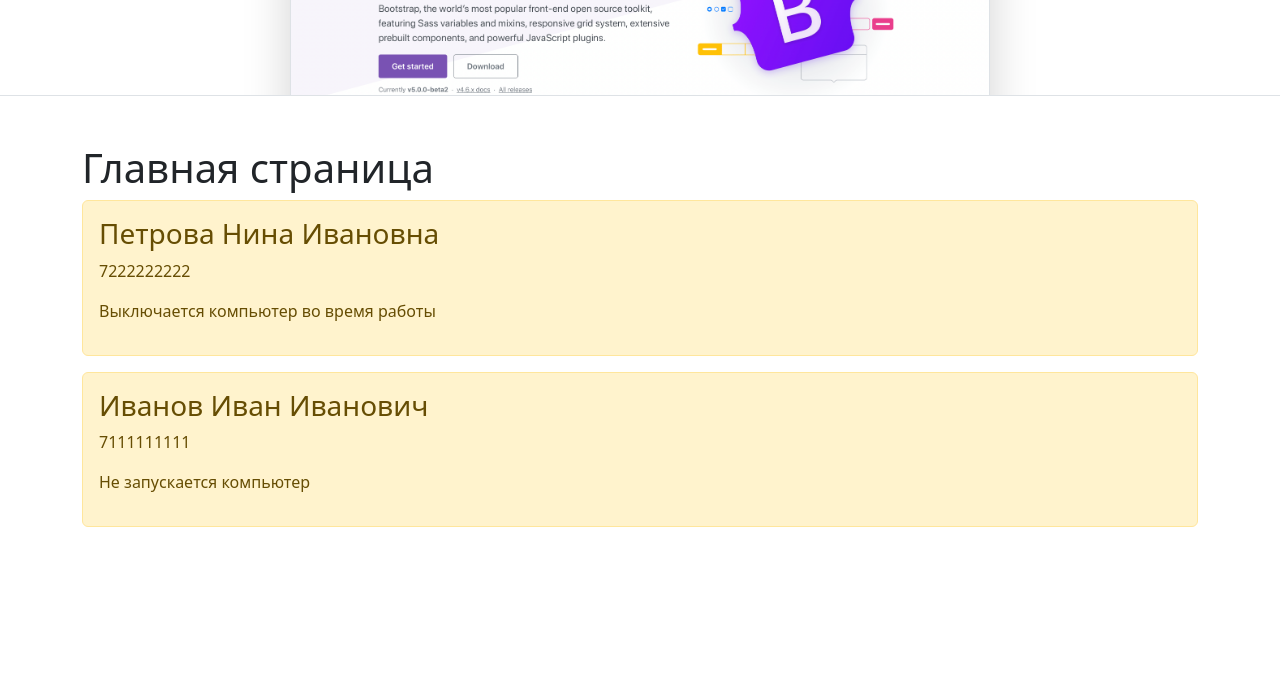
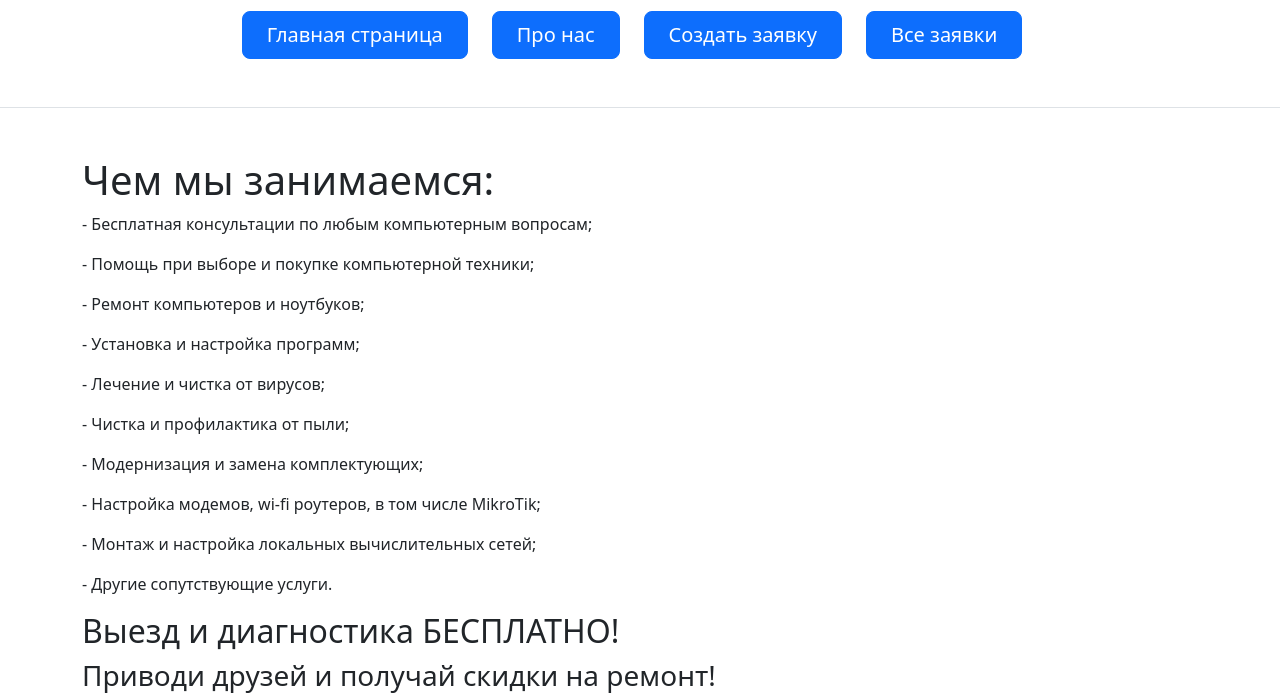
Before and after one commit to Lirikman/django_progect_dev, a Django app: page / in a window 1280 px wide. Shown: the part 466-1166 px from the top of the page. Before the commit the page ends 1009 px from the top, so only its background shows below. Run offline with Django 5.2, Linux system fonts and the light colour scheme; data comes from the database, SQL or seed files in the repository.

Commit message:
Добавлено наполнение сайта

```diff
--- a/it_profi/it_profi/settings.py
+++ b/it_profi/it_profi/settings.py
@@ -116,7 +116,11 @@ USE_TZ = True
 # Static files (CSS, JavaScript, Images)
 # https://docs.djangoproject.com/en/5.0/howto/static-files/
 
-STATIC_URL = 'static/'
+STATIC_URL = '/static/'
+
+STATICFILES_DIRS = [
+    BASE_DIR / "static",
+]
 
 # Default primary key field type
 # https://docs.djangoproject.com/en/5.0/ref/settings/#default-auto-field
--- a/it_profi/it_profi/urls.py
+++ b/it_profi/it_profi/urls.py
@@ -16,8 +16,11 @@ Including another URLconf
 """
 from django.contrib import admin
 from django.urls import path, include
+from django.conf import settings
+from django.conf.urls.static import static
+
 
 urlpatterns = [
     path('admin/', admin.site.urls),
     path('', include('main.urls'))
-]
+] + static(settings.STATIC_URL, document_root=settings.STATIC_ROOT)
--- a/it_profi/main/templates/main/about.html
+++ b/it_profi/main/templates/main/about.html
@@ -9,6 +9,6 @@
 {% endblock %}
 
 {% block content %}
-    <h1>Страница про нас</h1>
-    <p>Страница про нас</p>
+    <h1>Сервисный центр "IT-PROFI"</h1>
+    <p>Мы - команда профессионалов своего дела!</p>
 {% endblock %}
--- a/it_profi/main/templates/main/base.html
+++ b/it_profi/main/templates/main/base.html
@@ -7,23 +8,27 @@
     <meta http-equiv="X-UA-Compatible" content="ie=edge">
     <title>{% block title %}{% endblock %}</title>
     <link rel="stylesheet" href="https://cdn.jsdelivr.net/npm/bootstrap@5.3.2/dist/css/bootstrap.min.css">
+    <link rel="stylesheet" href="{% static 'main/css/main.css' %}">
 </head>
 <body>
 <div class="px-4 pt-5 my-5 text-center border-bottom">
-    <h1 class="display-4 fw-bold text-body-emphasis">{% block name %}{% endblock %}</h1>
-    <div class="col-lg-6 mx-auto">
-      <p class="lead mb-4">Профессиональная компьютерная помощь</p>
-      <div class="d-grid gap-2 d-sm-flex justify-content-sm-center mb-5">
-        <a class="btn btn-primary btn-lg px-4 me-sm-3" href="{% url 'home' %}">Главная страница</a>
-        <a class="btn btn-outline-secondary btn-lg px-4" href="{% url 'about' %}">Про нас</a>
-          <a class="btn btn-outline-secondary btn-lg px-4" href="{% url 'create' %}">Создать заявку</a>
-      </div>
+    <h1 class="display-4 fw-bold text-body-emphasis" >{% block name %}{% endblock %}</h1>
+    <div>
+      <p class="card bg-primary text-white">Профессиональная компьютерная помощь</p>
     </div>
     <div class="overflow-hidden" style="max-height: 30vh;">
         <div class="container px-5">
-        <img src="/images/bootstrap-docs.png" class="img-fluid border rounded-3 shadow-lg mb-4" alt="Example image" width="700" height="500" loading="lazy">
+            <img src="{% static 'main/images/service1.jpg' %}" class="img-fluid border rounded-3 shadow-lg mb-4" alt="My image_1" width="300" height="200" loading="lazy">
+            <img src="{% static 'main/images/it.jpg' %}" class="img-fluid border rounded-3 shadow-lg mb-4" alt="My image_2" width="335" height="200" loading="lazy">
+            <img src="{% static 'main/images/service2.jpg' %}" class="img-fluid border rounded-3 shadow-lg mb-4" alt="My image_3" width="310" height="200" loading="lazy">
+        </div>
+    </div> <br>
+    <div class="d-grid gap-2 d-sm-flex justify-content-sm-center mb-5">
+        <a class="btn btn-primary btn-lg px-4 me-sm-3" href="{% url 'home' %}">Главная страница</a>
+        <a class="btn btn-primary btn-lg px-4 me-sm-3" href="{% url 'about' %}">Про нас</a>
+        <a class="btn btn-primary btn-lg px-4 me-sm-3" href="{% url 'create' %}">Создать заявку</a>
+        <a class="btn btn-primary btn-lg px-4 me-sm-3" href="{% url 'orders' %}">Все заявки</a>
       </div>
-    </div>
     </div>
     <div class="container">
         {% block content %}{% endblock %}
--- a/it_profi/main/templates/main/index.html
+++ b/it_profi/main/templates/main/index.html
@@ -1,24 +1,26 @@
 {% extends 'main/base.html' %}
 
 {% block title %}
-{{ title }}
+Главная страница
 {% endblock %}
 
 {% block name %}
-Главная страница
+Профессионалы своего дела
 {% endblock %}
 
 {% block content %}
-    <h1>Главная страница</h1>
-    {% if orders %}
-        {% for el in orders %}
-            <div class="alert alert-warning mt-2">
-                <h3>{{ el.client }}</h3>
-                <p>{{ el.phone }}</p>
-                <p>{{ el.text }}</p>
-            </div>
-        {% endfor %}
-    {% else %}
-        <p>Записей в базе нет!</p>
-    {% endif %}
+    <h1>Чем мы занимаемся:</h1>
+    <p> - Бесплатная консультации по любым компьютерным вопросам;</p>
+    <p> - Помощь при выборе и покупке компьютерной техники;</p>
+    <p> - Ремонт компьютеров и ноутбуков;</p>
+    <p> - Установка и настройка программ;</p>
+    <p> - Лечение и чистка от вирусов;</p>
+    <p> - Чистка и профилактика от пыли;</p>
+    <p> - Модернизация и замена комплектующих;</p>
+    <p> - Настройка модемов, wi-fi роутеров, в том числе MikroTik;</p>
+    <p> - Монтаж и настройка локальных вычислительных сетей;</p>
+    <p> - Другие сопутствующие услуги.</p>
+    <h2>Выезд и диагностика БЕСПЛАТНО!</h2>
+    <h3>Приводи друзей и получай скидки на ремонт!</h3>
+
 {% endblock %}
--- a/it_profi/main/urls.py
+++ b/it_profi/main/urls.py
@@ -5,5 +5,6 @@ from . import views
 urlpatterns = [
     path('', views.index, name='home'),
     path('about', views.about, name='about'),
-    path('create', views.create, name='create')
+    path('create', views.create, name='create'),
+    path('orders', views.orders, name='orders')
 ]
--- a/it_profi/main/views.py
+++ b/it_profi/main/views.py
@@ -1,11 +1,10 @@
-from django.shortcuts import render
+from django.shortcuts import render, redirect
 from .models import Order
 from .forms import OrderForm
 
 
 def index(request):
-    orders = Order.objects.order_by('-id')
-    return render(request, 'main/index.html', {'title': 'Главная страница сайта', 'orders': orders})
+    return render(request, 'main/index.html')
 
 
 def about(request):
@@ -13,8 +12,22 @@ def about(request):
 
 
 def create(request):
+    error = ''
+    if request.method == 'POST':
+        form = OrderForm(request.POST)
+        if form.is_valid():
+            form.save()
+            return redirect('home')
+        else:
+            error = 'Данные заполнены некорректно'
     form = OrderForm()
     context = {
-        'form': form
+        'form': form,
+        'error': error
     }
     return render(request, 'main/create.html', context)
+
+
+def orders(request):
+    order = Order.objects.order_by('-id')
+    return render(request, 'main/orders.html', {'title': 'Все заявки', 'orders': order})
```
Also changed, not shown: other parts of it_profi/main/templates/main/base.html (+1 -0 lines), it_profi/main/forms.py (+14 -6 lines), it_profi/main/templates/main/create.html (+5 -8 lines), it_profi/db.sqlite3, it_profi/main/templates/images/bootstrap-docs.png (deleted).
